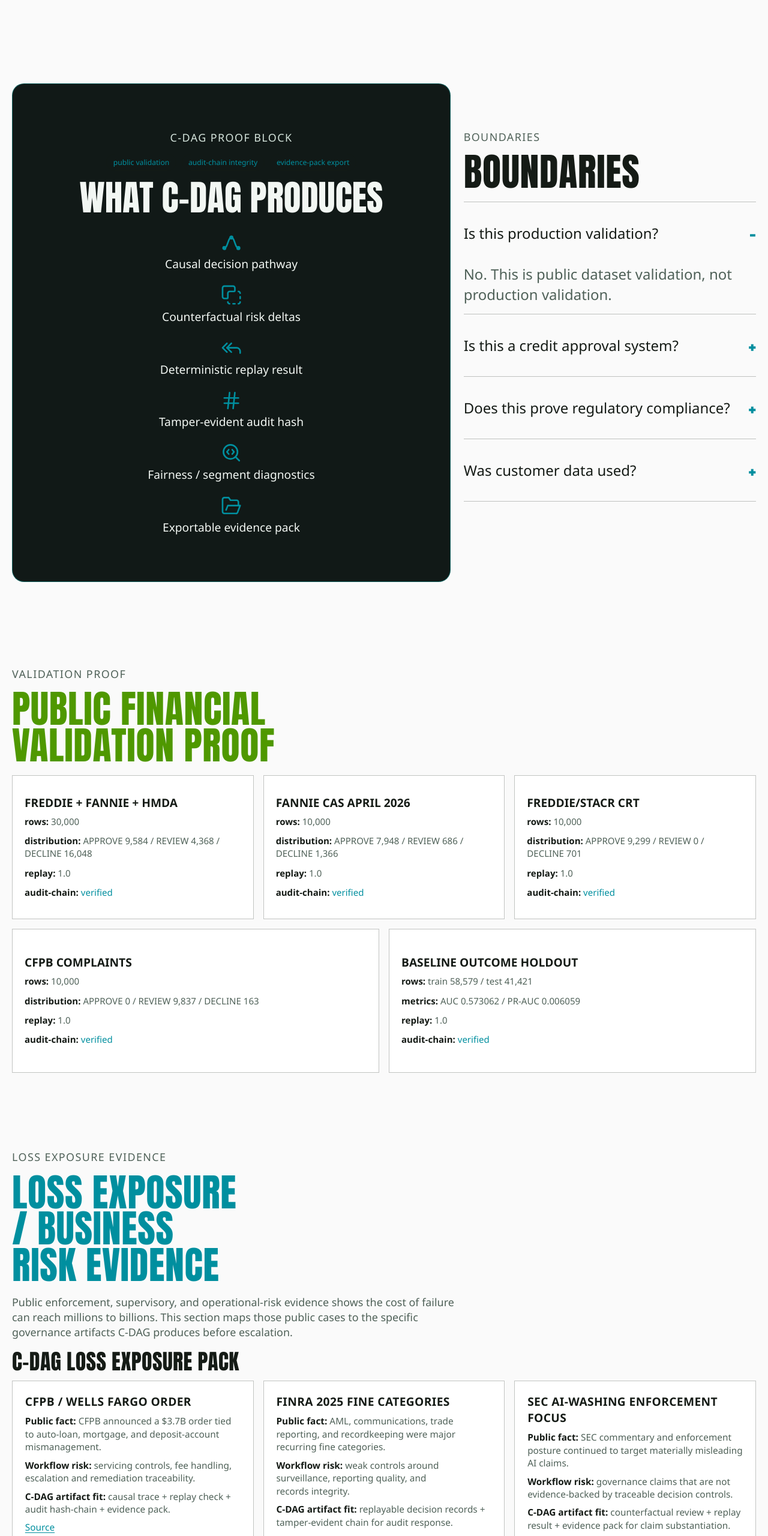
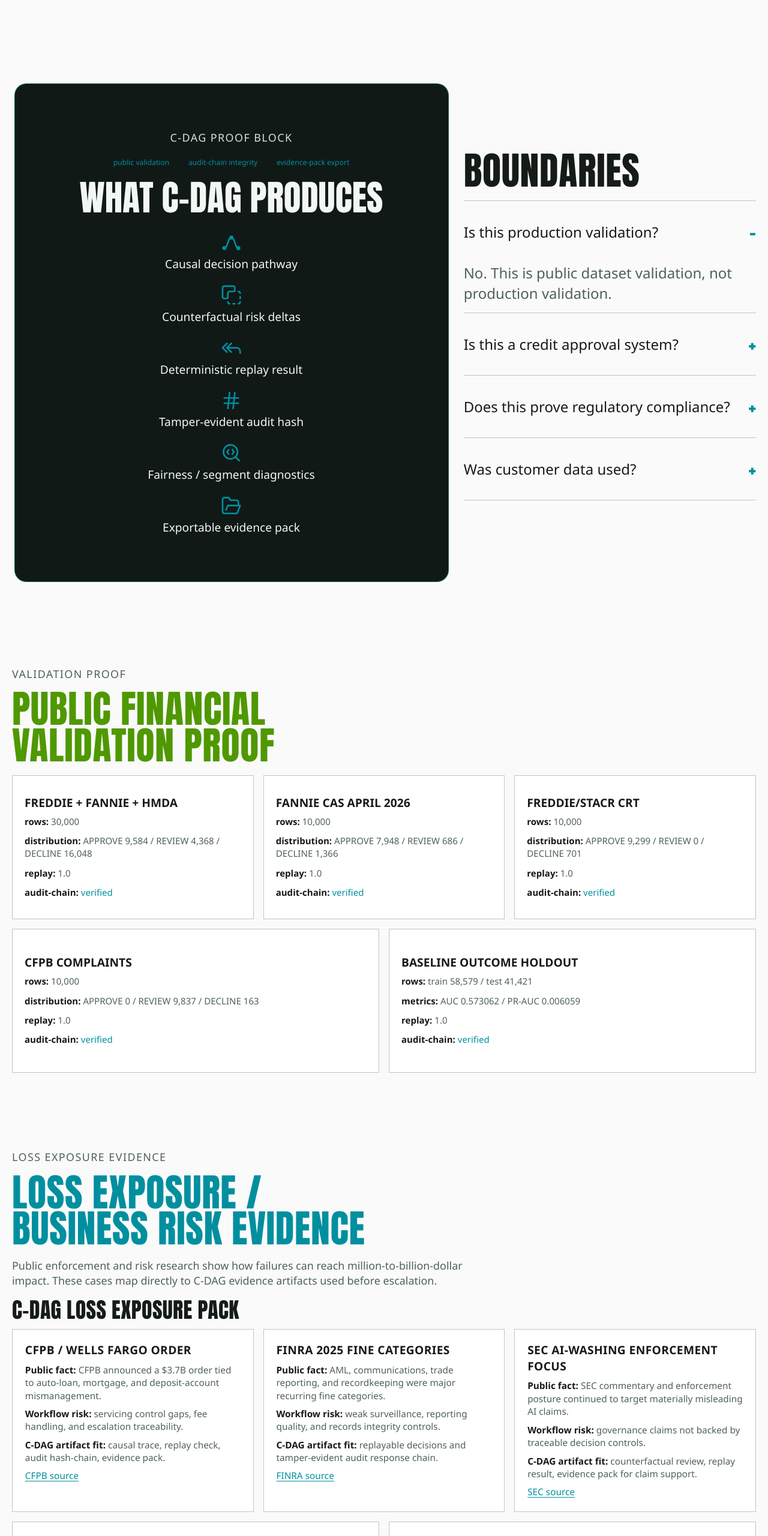
Before and after one commit to electricwolfemarshmallowhypertext/c-dag, a plain HTML site: page site/index.html in a window 1280 px wide. Shown: the part 1740-4300 px from the top of the page at 60% size. Drawn offline with Linux system fonts and the light colour scheme.

Commit message:
Update site frontend

```diff
--- a/site/index.html
+++ b/site/index.html
@@ -114,7 +114,7 @@
       </div>
     </section>
 
-    <section class="feature-boundary-wrap section-break" aria-label="C-DAG outputs and boundaries">
+    <section class="feature-boundary-wrap section-break" aria-labelledby="produces-title">
       <div class="container">
         <div class="feature-boundary-grid">
           <article class="feature-panel">
@@ -186,7 +186,6 @@
           </article>
 
           <section class="boundaries boundaries-inline" aria-labelledby="boundaries-title">
-            <p class="section-token">boundaries</p>
             <h2 id="boundaries-title" class="section-title">BOUNDARIES</h2>
             <div class="boundary-accordion" data-accordion>
               <article class="acc-item">
@@ -238,6 +237,7 @@
               </article>
             </div>
           </section>
+
         </div>
       </div>
     </section>
@@ -293,10 +293,10 @@
     <section class="loss-exposure section-break" aria-labelledby="loss-exposure-title">
       <div class="container">
         <p class="section-token">loss exposure evidence</p>
-        <h2 id="loss-exposure-title" class="section-title">LOSS EXPOSURE / BUSINESS RISK EVIDENCE</h2>
+        <h2 id="loss-exposure-title" class="section-title">LOSS EXPOSURE / <span class="loss-nowrap">BUSINESS RISK EVIDENCE</span></h2>
         <p class="loss-exposure-lead">
-          Public enforcement, supervisory, and operational-risk evidence shows the cost of failure can reach millions to billions.
-          This section maps those public cases to the specific governance artifacts C-DAG produces before escalation.
+          Public enforcement and risk research show how failures can reach million-to-billion-dollar impact.
+          These cases map directly to C-DAG evidence artifacts used before escalation.
         </p>
         <h3 class="loss-pack-title">C-DAG LOSS EXPOSURE PACK</h3>
 
@@ -304,41 +304,41 @@
           <article class="loss-card" role="listitem">
             <h4>CFPB / Wells Fargo order</h4>
             <p><strong>Public fact:</strong> CFPB announced a $3.7B order tied to auto-loan, mortgage, and deposit-account mismanagement.</p>
-            <p><strong>Workflow risk:</strong> servicing controls, fee handling, escalation and remediation traceability.</p>
-            <p><strong>C-DAG artifact fit:</strong> causal trace + replay check + audit hash-chain + evidence pack.</p>
-            <p><a href="https://www.consumerfinance.gov/about-us/newsroom/cfpb-orders-wells-fargo-to-pay-37-billion-for-widespread-mismanagement-of-auto-loans-mortgages-and-deposit-accounts/">Source</a></p>
+            <p><strong>Workflow risk:</strong> servicing control gaps, fee handling, and escalation traceability.</p>
+            <p><strong>C-DAG artifact fit:</strong> causal trace, replay check, audit hash-chain, evidence pack.</p>
+            <p><a href="https://www.consumerfinance.gov/about-us/newsroom/cfpb-orders-wells-fargo-to-pay-37-billion-for-widespread-mismanagement-of-auto-loans-mortgages-and-deposit-accounts/">CFPB source</a></p>
           </article>
 
           <article class="loss-card" role="listitem">
             <h4>FINRA 2025 fine categories</h4>
             <p><strong>Public fact:</strong> AML, communications, trade reporting, and recordkeeping were major recurring fine categories.</p>
-            <p><strong>Workflow risk:</strong> weak controls around surveillance, reporting quality, and records integrity.</p>
-            <p><strong>C-DAG artifact fit:</strong> replayable decision records + tamper-evident chain for audit response.</p>
-            <p><a href="https://www.eversheds-sutherland.com/en/switzerland/insights/2025-finra-sanctions-study">Source</a></p>
+            <p><strong>Workflow risk:</strong> weak surveillance, reporting quality, and records integrity controls.</p>
+            <p><strong>C-DAG artifact fit:</strong> replayable decisions and tamper-evident audit response chain.</p>
+            <p><a href="https://www.eversheds-sutherland.com/en/switzerland/insights/2025-finra-sanctions-study">FINRA source</a></p>
           </article>
 
           <article class="loss-card" role="listitem">
             <h4>SEC AI-washing enforcement focus</h4>
             <p><strong>Public fact:</strong> SEC commentary and enforcement posture continued to target materially misleading AI claims.</p>
-            <p><strong>Workflow risk:</strong> governance claims that are not evidence-backed by traceable decision controls.</p>
-            <p><strong>C-DAG artifact fit:</strong> counterfactual review + replay result + evidence pack for claim substantiation.</p>
-            <p><a href="https://www.dlapiper.com/en/insights/publications/ai-outlook/2025/sec-emphasizes-focus-on-ai-washing">Source</a></p>
+            <p><strong>Workflow risk:</strong> governance claims not backed by traceable decision controls.</p>
+            <p><strong>C-DAG artifact fit:</strong> counterfactual review, replay result, evidence pack for claim support.</p>
+            <p><a href="https://www.dlapiper.com/en/insights/publications/ai-outlook/2025/sec-emphasizes-focus-on-ai-washing">SEC source</a></p>
           </article>
 
           <article class="loss-card" role="listitem">
             <h4>AI operational loss research</h4>
             <p><strong>Public fact:</strong> published research reports higher operational losses per assets for BHCs with greater AI investment intensity.</p>
-            <p><strong>Workflow risk:</strong> scaling AI activity without matching controls for model, process, and incident governance.</p>
-            <p><strong>C-DAG artifact fit:</strong> deterministic replay + fairness diagnostics + auditable escalation evidence.</p>
-            <p><a href="https://ssrn.com/abstract=5544858">Source</a></p>
+            <p><strong>Workflow risk:</strong> scaling AI activity without matching model/process incident controls.</p>
+            <p><strong>C-DAG artifact fit:</strong> deterministic replay, fairness diagnostics, auditable escalation evidence.</p>
+            <p><a href="https://ssrn.com/abstract=5544858">Research source</a></p>
           </article>
 
           <article class="loss-card" role="listitem">
             <h4>OCC risk framing</h4>
             <p><strong>Public fact:</strong> OCC risk perspective highlights technology adoption as beneficial but requiring disciplined risk governance.</p>
-            <p><strong>Workflow risk:</strong> model, cybersecurity, and compliance control gaps across high-risk banking decisions.</p>
-            <p><strong>C-DAG artifact fit:</strong> causal pathway + policy traceability + audit chain + exportable evidence pack.</p>
-            <p><a href="https://www.occ.gov/publications-and-resources/publications/semiannual-risk-perspective/files/pub-semiannual-risk-perspective-spring-2025.pdf">Source</a></p>
+            <p><strong>Workflow risk:</strong> model, cybersecurity, and compliance-control gaps in high-risk decisions.</p>
+            <p><strong>C-DAG artifact fit:</strong> causal pathway, policy traceability, audit chain, exportable evidence pack.</p>
+            <p><a href="https://www.occ.gov/publications-and-resources/publications/semiannual-risk-perspective/files/pub-semiannual-risk-perspective-spring-2025.pdf">OCC source</a></p>
           </article>
         </div>
 
@@ -352,6 +352,7 @@
       <div class="container">
         <article class="cta-panel">
           <h2 id="final-cta-title">EVALUATE C-DAG AGAINST YOUR <span class="accent-governance">GOVERNANCE</span> WORKFLOW.</h2>
+          <p class="cta-note">Pilot evaluates evidence generation, replay, and review workflow fit.</p>
           <nav class="cta-actions" aria-label="Final actions">
             <a class="btn btn-primary" href="mailto:smith@antiparty.co?subject=C-DAG%20pilot%20request">Request pilot</a>
             <a class="btn" href="https://github.com/electricwolfemarshmallowhypertext/c-dag">View GitHub</a>
--- a/site/styles.css
+++ b/site/styles.css
@@ -467,9 +467,9 @@ a:hover {
   align-items: center;
   gap: 1rem;
   text-align: center;
-  width: 100%;
+  width: 724px;
   max-width: 100%;
-  margin: 0;
+  margin: 0 auto;
 }
 
 .feature-token {
@@ -622,6 +622,10 @@ a:hover {
   color: var(--accent-cyan);
 }
 
+.loss-nowrap {
+  white-space: nowrap;
+}
+
 .loss-exposure.section-break {
   border-top: 0;
 }
@@ -700,11 +704,12 @@ a:hover {
 }
 
 .boundaries-inline {
-  padding-top: clamp(2.6rem, 6vw, 5rem);
+  padding-top: clamp(6.2rem, 9vw, 7.4rem);
 }
 
 .boundaries-inline .section-title {
   max-width: none;
+  margin-top: 0;
 }
 
 .acc-item {
@@ -778,6 +783,13 @@ a:hover {
   flex-wrap: wrap;
   gap: 0.55rem;
   justify-content: center;
+}
+
+.cta-note {
+  margin: 0.7rem auto 0;
+  max-width: 50ch;
+  color: var(--muted);
+  font-size: clamp(0.95rem, 1.2vw, 1.05rem);
 }
 
 .btn {
```
